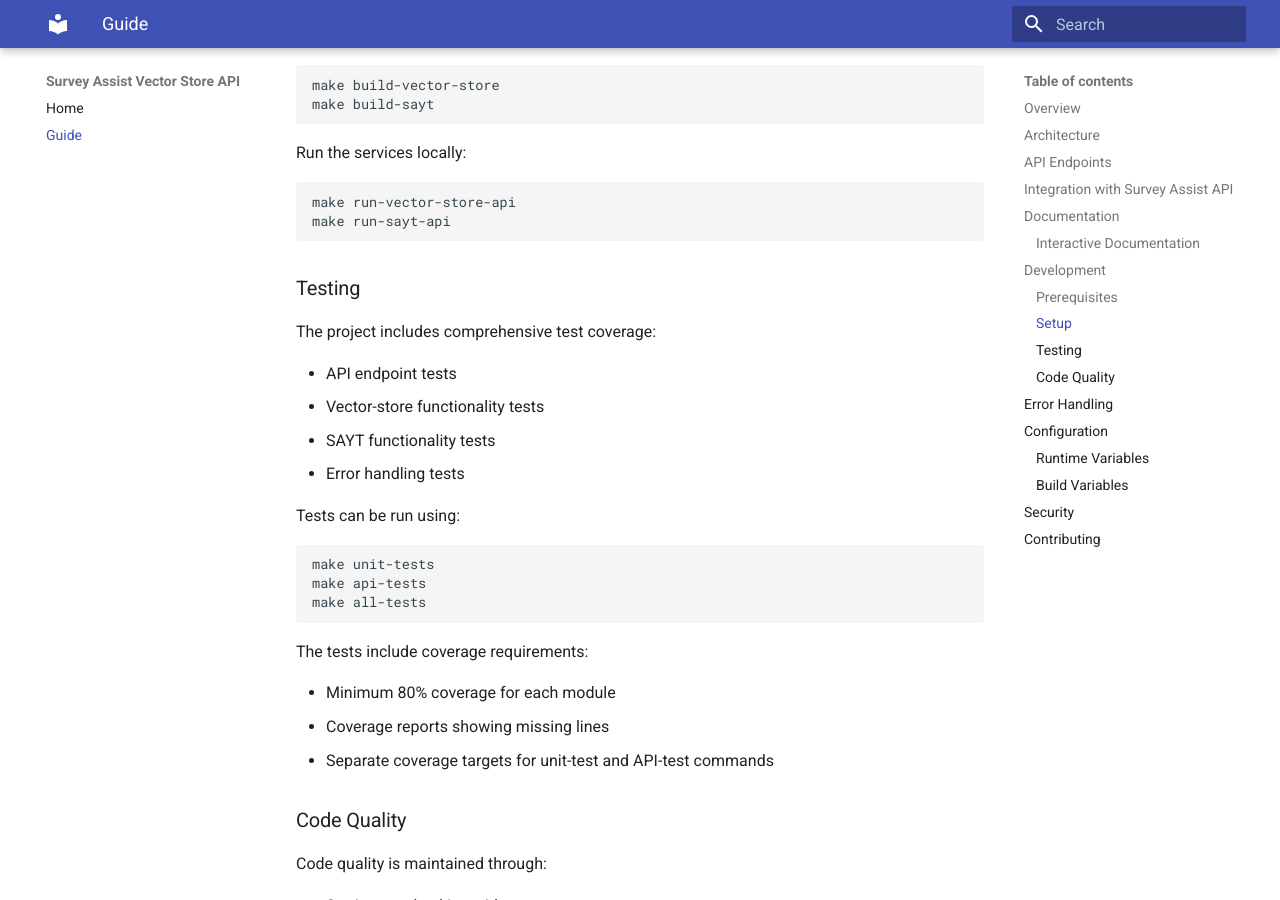
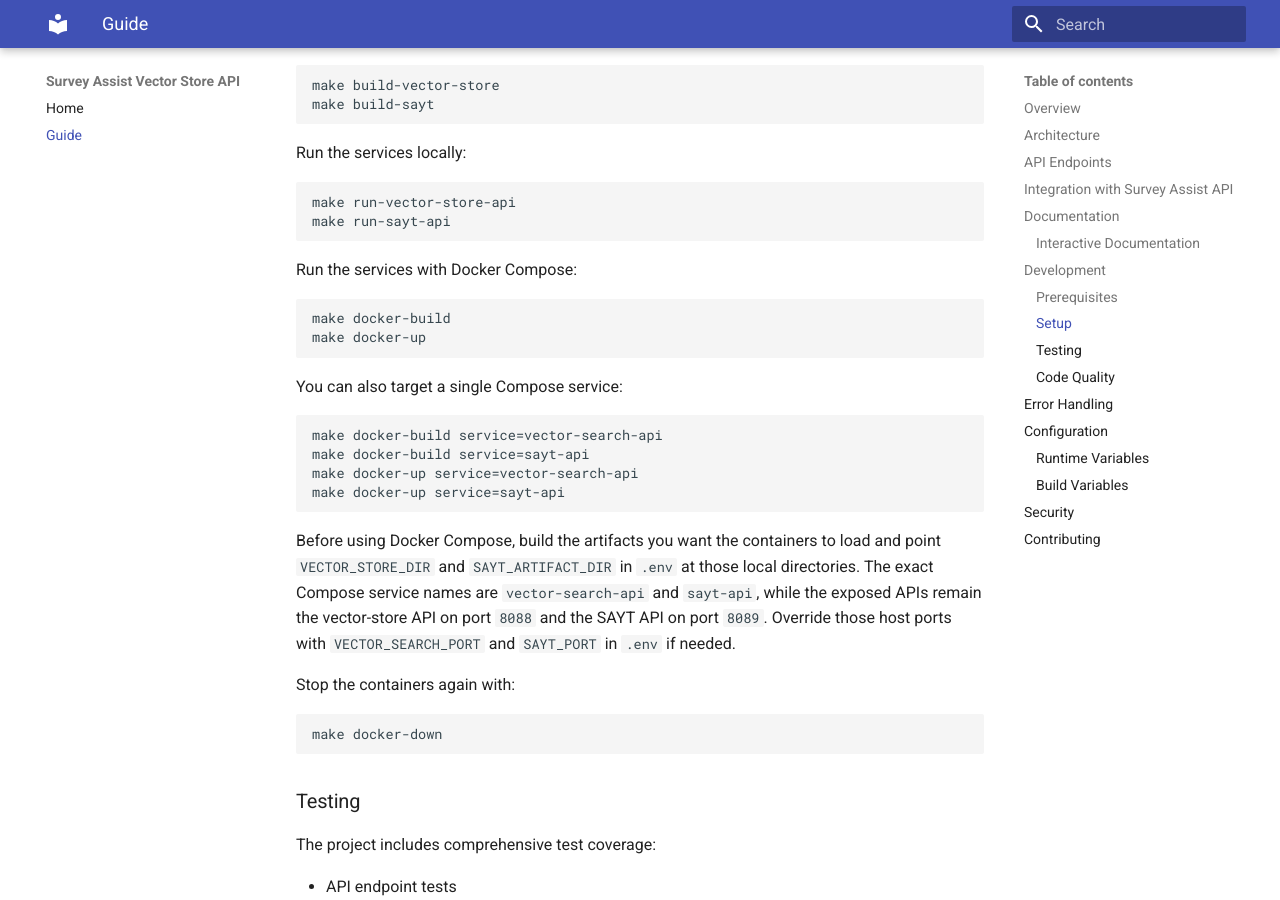
Before and after one commit to ONSdigital/survey-assist-vector-store-api, an MkDocs documentation site: the page built from docs/guide.md, in a window 1280 px wide and 900 px high, scrolled down 2729 px. Built offline with MkDocs 1.6.1 and Material for MkDocs 9.7.7, drawn with Linux system fonts in a browser that asks for light colours; some of the changed text lies outside the part shown.

Commit message:
chore: update Dockerfile and docs with new 'vector store' naming convention

````diff
--- a/docs/guide.md
+++ b/docs/guide.md
@@ -104,6 +104,35 @@ make run-vector-store-api
 make run-sayt-api
 ```
 
+Run the services with Docker Compose:
+
+```bash
+make docker-build
+make docker-up
+```
+
+You can also target a single Compose service:
+
+```bash
+make docker-build service=vector-search-api
+make docker-build service=sayt-api
+make docker-up service=vector-search-api
+make docker-up service=sayt-api
+```
+
+Before using Docker Compose, build the artifacts you want the containers to
+load and point `VECTOR_STORE_DIR` and `SAYT_ARTIFACT_DIR` in `.env` at those
+local directories. The exact Compose service names are `vector-search-api` and
+`sayt-api`, while the exposed APIs remain the vector-store API on port `8088`
+and the SAYT API on port `8089`. Override those host ports with
+`VECTOR_SEARCH_PORT` and `SAYT_PORT` in `.env` if needed.
+
+Stop the containers again with:
+
+```bash
+make docker-down
+```
+
 ### Testing
 
 The project includes comprehensive test coverage:
@@ -159,6 +188,10 @@ For day-to-day use, it helps to think of the variables in two groups: runtime
 variables used by the APIs when they start, and build variables used by the
 local artifact-generation scripts.
 
+When using Docker Compose locally, `VECTOR_STORE_DIR` and `SAYT_ARTIFACT_DIR`
+should point to local artifact directories that can be bind-mounted into the
+containers.
+
 ### Runtime Variables
 
 | Variable                 | Used by                                        | Required | Default         | Description                                                   |
````
Also changed, not shown: README.md (+5 -3 lines), docs/index.md (+3 -1 lines), 2 other files.
